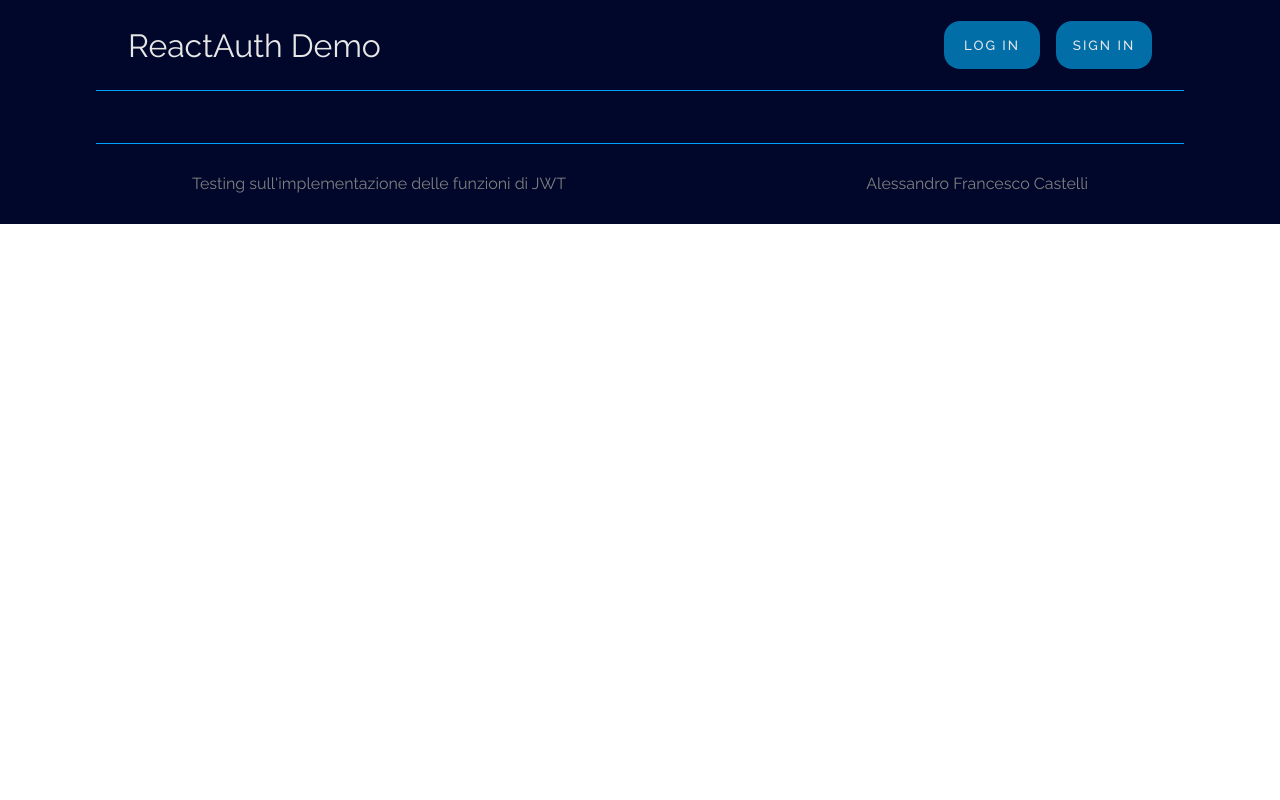
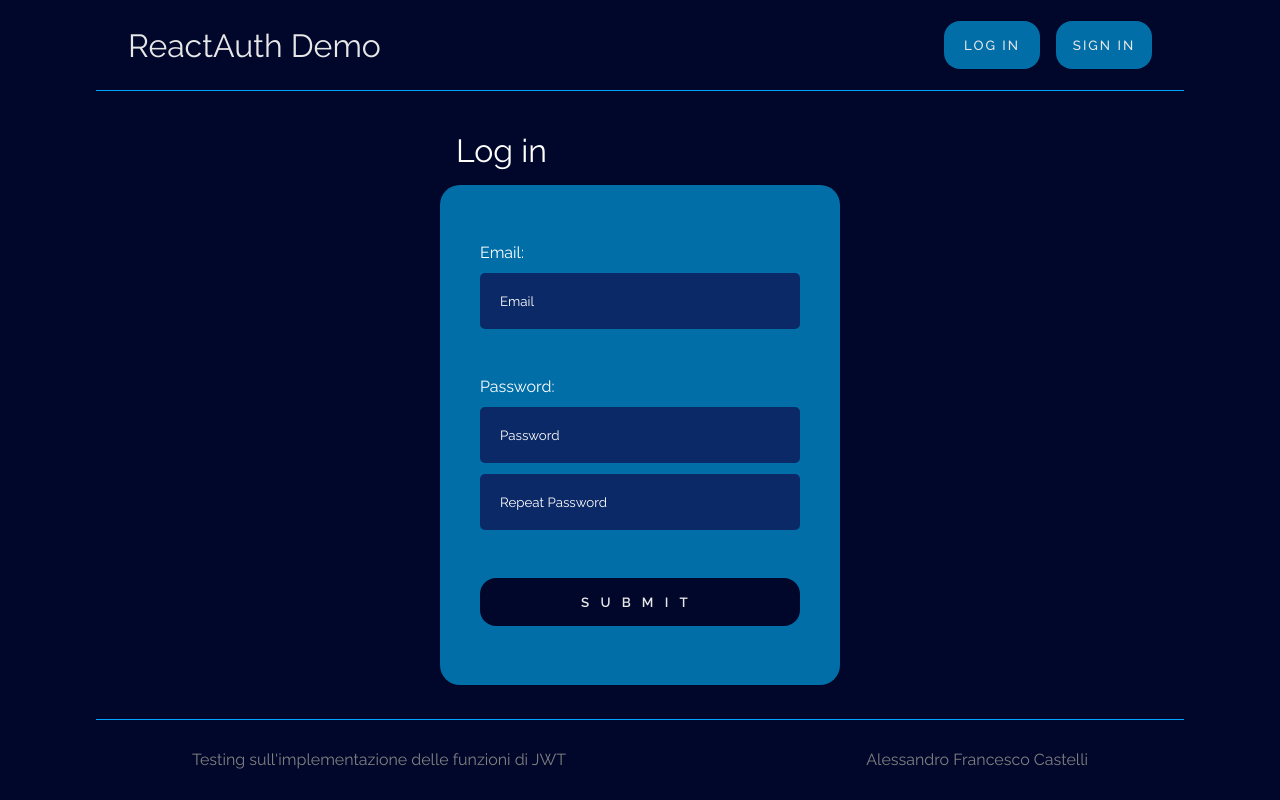
Before and after one commit to AlexCastels/ReactAuth, a React (Vite) app: page /login in a window 1280 px wide. Built offline with nearby package versions, Linux system fonts and the light colour scheme.

Commit message:
Added auth section

```diff
--- a/src/App.jsx
+++ b/src/App.jsx
@@ -2,14 +2,20 @@ import { Route, Routes } from "react-router-dom";
 import { Homepage } from "./components/homepage/Homepage";
 import { Navbar } from "./components/navbar/Navbar";
 import { Footer } from "./components/footer/Footer";
+import { Explore } from "./components/explore/Explore";
+import { Signin } from "./components/auth/signin/Signin";
+import { Login } from "./components/auth/login/Login";
 
 function App() {
     return (
         <>
             <Navbar/>
-            <Routes>
-                <Route path={'/'} element={<Homepage/>}/>
-            </Routes>
+                <Routes>
+                    <Route path={'/'} element={<Homepage/>}/>
+                    <Route path={'/explore'} element={<Explore/>}/>
+                    <Route path={'/signin'} element={<Signin/>}/>
+                    <Route path={'/login'} element={<Login/>}/>
+                </Routes>
             <Footer/>
         </>
 
--- /dev/null
+++ b/src/components/auth/login/Login.jsx
@@ -0,0 +1,26 @@
+import styles from './login.module.css'
+
+export function Login(){
+
+    function handleForm(e){
+        e.preventDefault()
+    }
+
+    return (
+        <div className={styles.container}>
+            <p className={styles.title}>Log in</p>
+            <form className={styles.form} onSubmit={handleForm}>
+                <div className={styles.emailContainer}>
+                    <label htmlFor="email">Email: </label>
+                    <input type="text" name='email' placeholder='Email' required/>
+                </div>
+                <div className={styles.passwordContainer}>
+                    <label htmlFor="password">Password: </label>
+                    <input type="password" name='password' placeholder='Password' required/>
+                    <input type="password" name='repeatPassword' placeholder='Repeat Password' required/>
+                </div>
+                <button>Submit</button>
+            </form>
+        </div>
+    )
+}
--- /dev/null
+++ b/src/components/auth/login/login.module.css
@@ -0,0 +1,71 @@
+.container{
+    display: flex;
+    justify-content: center;
+    align-items: center;
+    flex-direction: column;
+    height: var(--vh);
+    background-color: var(--bgSoft);
+    color: var(--text)
+}
+
+.title{
+    font-size: 2rem;
+    width: 400px;
+    padding: 1rem;
+}
+
+.form{
+    display: flex;
+    justify-content: center;
+    flex-direction: column;
+    gap: 3rem;
+    background-color: var(--btn);
+    height: 500px;
+    width: 400px;
+    padding: 2.5rem;
+    border-radius: 20px;
+}
+
+.form input{
+    padding: 20px;
+    background-color: var(--bg);
+    color: white;
+    border: none;
+    border-radius: 5px;
+}
+
+.form button{
+    padding: 1rem;
+    border-radius: 1rem;
+    background: var(--bgSoft);
+    color: var(--textSoft);
+    border:none;
+    font-weight: 600;
+    text-transform: uppercase;
+    letter-spacing: 0.7rem;
+    display: block;
+    cursor: pointer;
+    transition: 0.3s ease-in-out;
+}
+
+.form button:hover{
+    background-color:var(--hover);
+    color: var(--btn);
+    font-weight: 800;
+}
+
+.form input::placeholder{
+    color: white;
+}
+
+.emailContainer{
+    display: flex;
+    flex-direction: column;
+    gap: 0.7rem;
+}
+
+.passwordContainer{
+    display: flex;
+    flex-direction: column;
+    gap: 0.7rem;
+}
--- /dev/null
+++ b/src/components/auth/signin/Signin.jsx
@@ -0,0 +1,9 @@
+import styles from './signin.module.css'
+
+export function Signin(){
+    return (
+        <div className={styles.container}>
+            <p>Signin</p>
+        </div>
+    )
+}
--- /dev/null
+++ b/src/components/auth/signin/signin.module.css
@@ -0,0 +1,8 @@
+.container{
+    display: flex;
+    justify-content: center;
+    align-items: center;
+    height: var(--vh);
+    background-color: var(--bgSoft);
+    color: var(--text)
+}
--- /dev/null
+++ b/src/components/explore/Explore.jsx
@@ -0,0 +1,11 @@
+import styles from './explore.module.css'
+
+export function Explore(){
+
+
+    return (
+        <div className={styles.container}>
+            <p>Il mio contenuto</p>
+        </div>
+    )
+}
--- /dev/null
+++ b/src/components/explore/explore.module.css
@@ -0,0 +1,8 @@
+.container{
+    display: flex;
+    justify-content: center;
+    align-items: center;
+    height: var(--vh);
+    background-color: var(--bgSoft);
+    color: var(--text)
+}
--- a/src/components/homepage/Homepage.jsx
+++ b/src/components/homepage/Homepage.jsx
@@ -5,6 +5,7 @@ export function Homepage(){
 
     const navigate = useNavigate()
     const handleSignin = () => navigate('/signin')
+    const handleExplore = () => navigate('/explore')
 
     return (
         <div className={styles.generalContainer}>
@@ -12,9 +13,10 @@ export function Homepage(){
                 <div className={styles.title}>
                     <h1>My awesome App</h1>
                     <p>Dimostrazione delle capacità acquisite su JWT</p>
+                    <button className={styles.button} onClick={handleExplore}>Explore</button>
                 </div>
                 <div className={styles.hero}>
-                    <img className={styles.img} src="./public/img/jwt-logo.png" alt="jwt-logo"/>
+                    <img className={styles.img} src="/img/jwt-logo.png" alt="jwt-logo"/>
                     <p>Non sei ancora iscritto? <span className={styles.heroSpan} onClick={handleSignin}>Sign In</span></p>
                 </div>
             </div>
--- a/src/components/homepage/homepage.module.css
+++ b/src/components/homepage/homepage.module.css
@@ -3,7 +3,7 @@
     justify-content: space-around;
     align-items: center;
     background-color: var(--bgSoft);
-    height: calc(100vh - 14rem);
+    height: var(--vh);
     color: var(--textSoft);
 }
 
@@ -26,14 +26,40 @@
     display: flex;
     flex-direction: column;
     align-items: center;
-    justify-content: center;
+    height: 450PX;
 }
 
 .heroSpan{
     text-decoration: underline;
     cursor: pointer;
+    transition: 0.3s ease-in-out;
+}
+
+.heroSpan:hover{
+    color: var(--hover);
 }
 
 .img{
     height: 350px;
 }
+
+.button{
+    padding: 1rem;
+    border-radius: 1rem;
+    background: var(--btn);
+    color: var(--textSoft);
+    border:none;
+    font-weight: 600;
+    text-transform: uppercase;
+    letter-spacing: 0.7rem;
+    display: block;
+    cursor: pointer;
+    width: 65%;
+    transition: 0.3s ease-in-out;
+}
+
+.button:hover{
+    background-color:var(--hover);
+    color: var(--btn);
+    font-weight: 800;
+}
--- a/src/components/navbar/navbar.module.css
+++ b/src/components/navbar/navbar.module.css
@@ -43,6 +43,13 @@
     display: block;
     cursor: pointer;
     width: 6rem;
+    transition: 0.3s ease-in-out;
+}
+
+.listEl:hover{
+    background-color:var(--hover);
+    color: var(--btn);
+    font-weight: 700;
 }
 
 .line{
--- a/src/index.css
+++ b/src/index.css
@@ -8,10 +8,12 @@
 }
 
 :root {
-	--bg: #0d0c22;
+	--bg: #0c2967;
     --bgSoft: #00072a;
     --text: white;
     --textSoft: #e7e7e7;
     --btn: #026ea8;
-	--line: rgb(0, 162, 255)
+	--line: #00a2ff;
+	--hover: #00d3d3;
+	--vh: calc(100vh - 14rem);
 }
```
